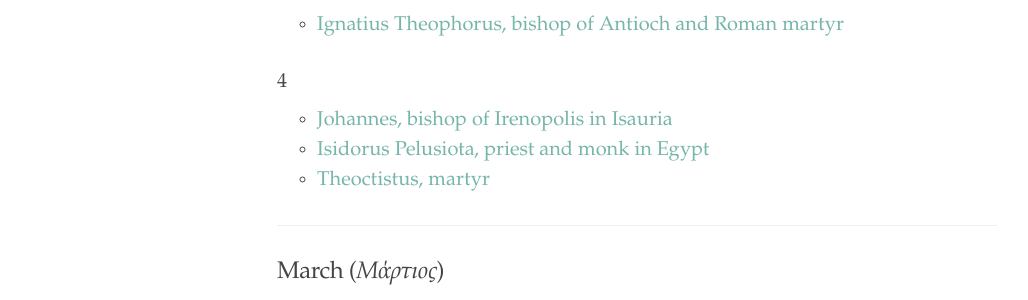
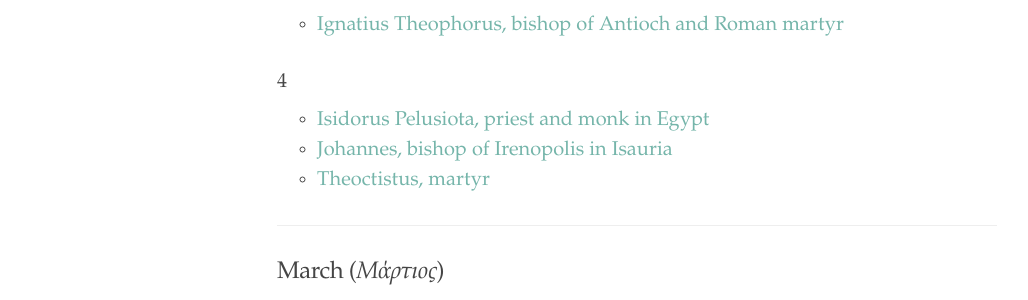
Before and after one commit to cjkoepke1/greek-hagiography, a Jekyll site: the page built from index.md, in a window 1280 px wide and 900 px high, scrolled down 1707 px. Shown: the part 150-450 px from the top of the window, without its empty margins (3-1031 px from the left). Built offline with Jekyll 4.4.1, drawn with Linux system fonts in a browser that asks for light colours.

```diff
--- a/index.md
+++ b/index.md
@@ -76,8 +76,8 @@ title: "Greek Hagiography"
 
 ### 4
 
+- [Isidorus Pelusiota, priest and monk in Egypt](https://cjkoepke1.github.io/greek-hagiography/saints/isidorus-pelusiota/)
 - [Johannes, bishop of Irenopolis in Isauria](https://cjkoepke1.github.io/greek-hagiography/saints/iohannes-irenopolis/)
-- [Isidorus Pelusiota, priest and monk in Egypt](https://cjkoepke1.github.io/greek-hagiography/saints/isidorus-pelusiota/)
 - [Theoctistus, martyr](https://cjkoepke1.github.io/greek-hagiography/saints/theoctistus-martyr/)
 
 ---
```
